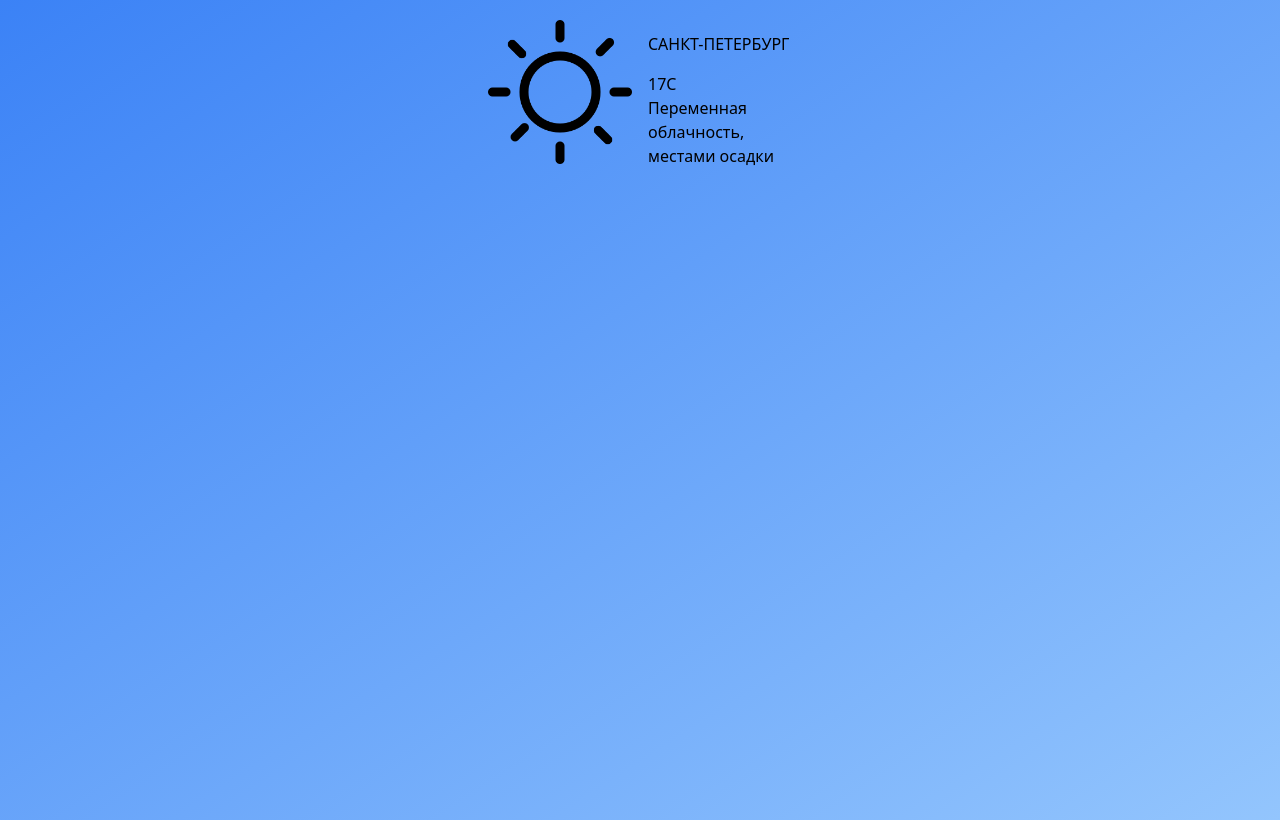
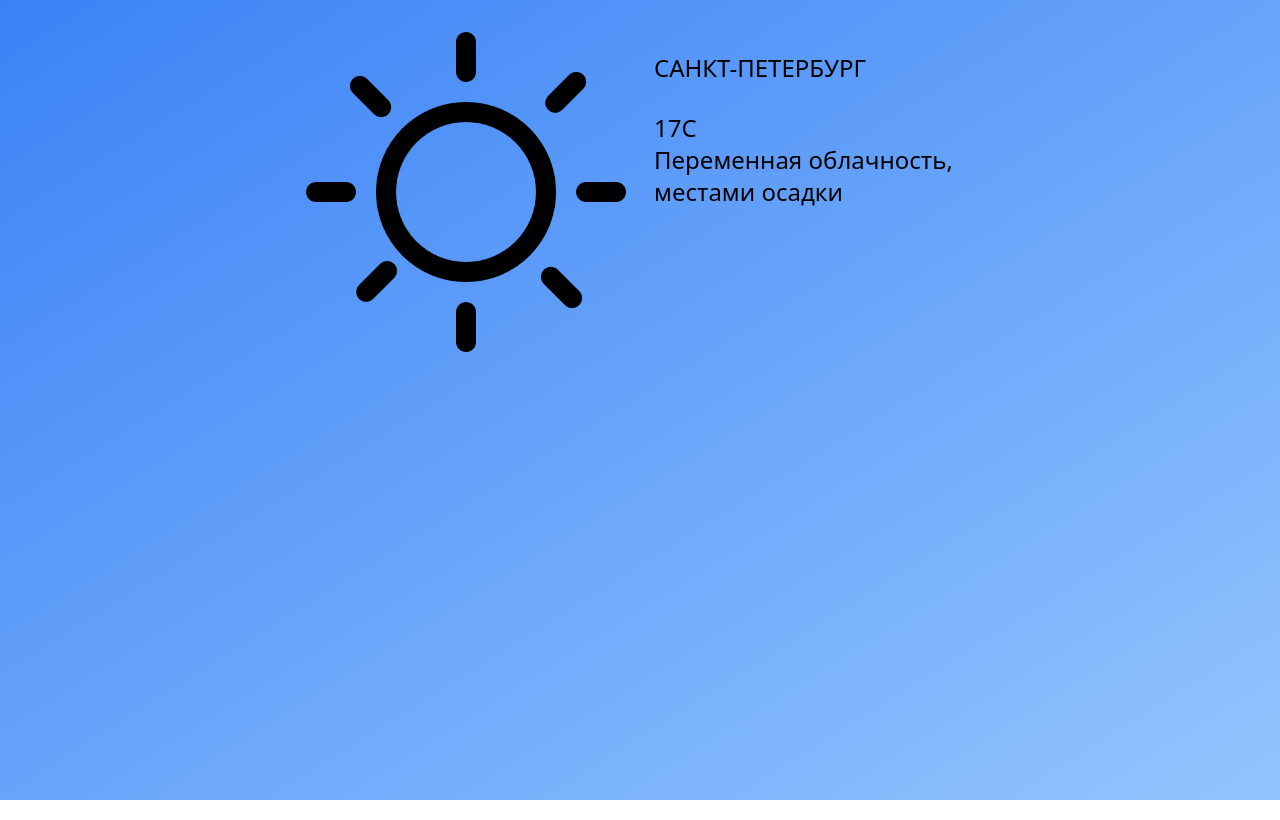
Before and after one commit to NegreevDashkovZakhar/tailwind-weather-app, a website: page src/templates/index.html in a window 1280 px wide. Drawn offline with nearby package versions, Linux system fonts and the light colour scheme; files that its build step writes are made by us from their sources; files whose address does not match are found by name.

Commit message:
[+]Added decent addaptive

```diff
--- a/src/templates/index.html
+++ b/src/templates/index.html
@@ -9,21 +9,21 @@
     <title>Tailwind page</title>
 </head>
 
-<body class="font-sans h-screen bg-gradient-to-br from-blue-500 to-blue-300">
-    <main class="w-max ml-auto mr-auto mt-5">
+<body class="font-sans bg-fixed bg-gradient-to-br from-blue-500 to-blue-300">
+    <main class="w-max ml-auto mr-auto mt-5 md:mt-8">
         <article class="w-max">
-            <img class="w-36 inline-block" src="images/weather/sunny.png" alt="current weather icon">
-            <div class="ml-4 w-36 inline-block align-top">
-                <div class="mt-3 w-max block">
-                    <p class="text-base uppercase">Санкт-петербург</p>
+            <img class="w-36 md:w-52 lg:w-64 xl:w-80 inline-block" src="images/weather/sunny.png" alt="current weather icon">
+            <div class="ml-4 md:ml-7 w-36 md:w-52 lg:w-64 xl:w-80 inline-block align-top">
+                <div class="mt-3 md:mt-5 w-max block">
+                    <p class="text-base md:text-lg lg:text-2xl uppercase">Санкт-петербург</p>
                 </div>
-                <div class="mt-4 w-fit block">
-                    <p class="text-base uppercase">17C</p>
-                    <p class="text-base">Переменная облачность, местами осадки</p>
+                <div class="mt-4 lg:mt-7 w-fit block">
+                    <p class="text-base md:text-lg lg:text-2xl uppercase">17C</p>
+                    <p class="text-base md:text-lg lg:text-2xl">Переменная облачность, местами осадки</p>
                 </div>
             </div>
         </article>
     </main>
-    <div class="" </body>
+</body>
 
 </html>
```
